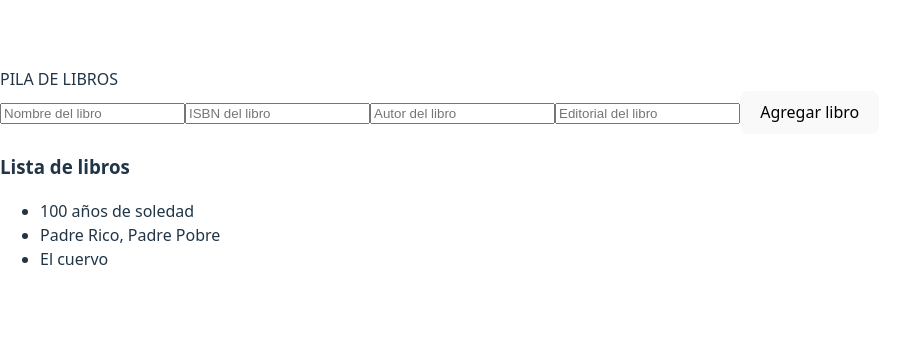
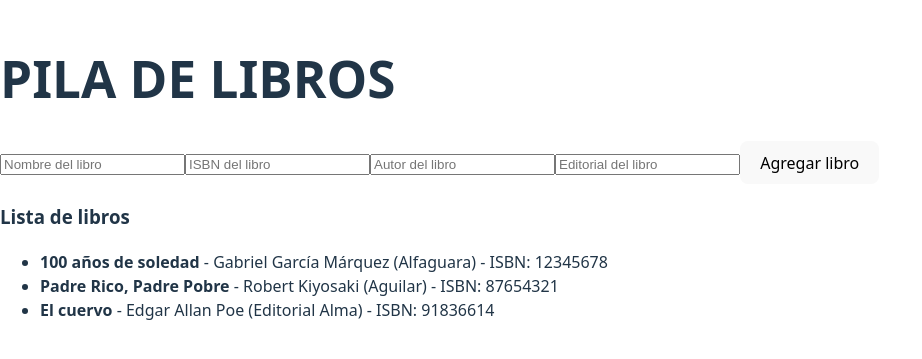
Before and after one commit to Samueluco13/Homeworks, a React (Vite) app in the folder vite-project/: page / in a window 1280 px wide. Shown: the part 223-582 px from the top of the page, without its empty margins (0-922 px from the left). Built offline with nearby package versions, Linux system fonts and the light colour scheme.

Commit message:
Se sube el challenge 8

```diff
--- a/vite-project/src/App.jsx
+++ b/vite-project/src/App.jsx
@@ -1,54 +1,66 @@
-import React, {useState} from 'react'
-import {Book, BookStack} from "./Classes/Books"
+import React, { useState, useRef } from 'react'
+import { Book, BookStack } from "./Classes/Books"
 
 export const App = () => {
+  const pilaRef = useRef(new BookStack()); //Evita la renderizacion de la pila
 
-    const PilaLibros = new BookStack();
+  //Agrega mocked data
+    pilaRef.current.push(new Book("100 años de soledad", "12345678", "Gabriel García Márquez", "Alfaguara"));
+    pilaRef.current.push(new Book("Padre Rico, Padre Pobre", "87654321", "Robert Kiyosaki", "Aguilar"));
+    pilaRef.current.push(new Book("El cuervo", "91836614", "Edgar Allan Poe", "Editorial Alma"));
 
-    //Agregando mocked data
-    PilaLibros.push(new Book("100 años de soledad", "12345678", "Alfaguara", "Gabriel García Márquez"))
-    PilaLibros.push(new Book("Padre Rico, Padre Pobre", "87654321", "Aguilar", "Libro de Robert Kiyosaki"))
-    PilaLibros.push(new Book("El cuervo", "91836614", "Editorial Alma", "Edgar Allan Poe"))
+    //El .current se usa porque es el objeto que guarda la referencia a la pila, y no el useRef en sí
 
-    const [libros, setLibros] = useState(PilaLibros.getBooks()) //Como default del estado se pone la pila con la mocked data
+  const [libros, setLibros] = useState(pilaRef.current.getBooks());
+  const [libro, setLibro] = useState({
+    name: '',
+    isbn: '',
+    author: '',
+    editorial: ''
+  });
+
+
+  const handleChange = (e) => {
+    const { name, value } = e.target; //Cada vez que se escriba en los inputs se va actualizando la informacion en el estado del libro
+    setLibro(prev => ({ ...prev, [name]: value }));
+  };
 
   const handleAdd = (e) => {
-        e.preventDefault(); //evita la recarga de la pagina
+    e.preventDefault();
 
-        PilaLibros.push(new Book(libros.name = document.getElementsByName('name')[0].value,
-        libros.isbn = document.getElementsByName('isbn')[0].value,
-        libros.author = document.getElementsByName('author')[0].value,
-        libros.editorial = document.getElementsByName('editorial')[0].value))
+    const nuevoLibro = new Book(libro.name, libro.isbn, libro.author, libro.editorial);
+    pilaRef.current.push(nuevoLibro);
+    setLibros([...pilaRef.current.getBooks()]);
 
-        setLibros([...PilaLibros.getBooks()])
-        console.log(PilaLibros.getBooks())
-    }
+    setLibro({
+      name: '',
+      isbn: '',
+      author: '',
+      editorial: ''
+    });
+  };
 
   return (
     <>
-    <div>PILA DE LIBROS</div>
-        <form action="">
-            <input name = 'name' type="text" placeholder = 'Nombre del libro'/>
-            <input name = 'isbn' type="text" placeholder = 'ISBN del libro'/>
-            <input name = 'author' type="text" placeholder = 'Autor del libro'/>
-            <input name = 'editorial' type="text" placeholder = 'Editorial del libro'/>
-
-            <button onClick = {handleAdd}>Agregar libro</button>
+      <div><h1>PILA DE LIBROS</h1></div>
+      <form onSubmit={handleAdd}>
+        <input name='name' value={libro.name} onChange={handleChange} type="text" placeholder='Nombre del libro' required />
+        <input name='isbn' value={libro.isbn} onChange={handleChange} type="text" placeholder='ISBN del libro' required />
+        <input name='author' value={libro.author} onChange={handleChange} type="text" placeholder='Autor del libro' required />
+        <input name='editorial' value={libro.editorial} onChange={handleChange} type="text" placeholder='Editorial del libro' required />
+        <button >Agregar libro</button>
       </form>
 
       <aside>
         <h3>Lista de libros</h3>
         <ul>
-                {
-                    libros.map(libro => {
-                        console.log(libro)
-                        return (<li key = {libro.isbn}>
-                            {libro.name}
-                        </li>)
-                    })
-                }
+          {libros.map((libro) => (
+            <li key={libro.isbn}>
+              <strong>{libro.name}</strong> - {libro.author} ({libro.editorial}) - ISBN: {libro.isbn}
+            </li>
+          ))}
         </ul>
       </aside>
     </>
-)
+  );
 }
--- a/vite-project/src/Classes/Books.js
+++ b/vite-project/src/Classes/Books.js
@@ -46,7 +46,7 @@ export class BookStack{
     }
 
     getBooks(){ //Devuelve toda la pila
-        return this.books;
+        return [...this.books];
     }
 
 }
```
Lines whose indentation alone changed are shown as unchanged.
